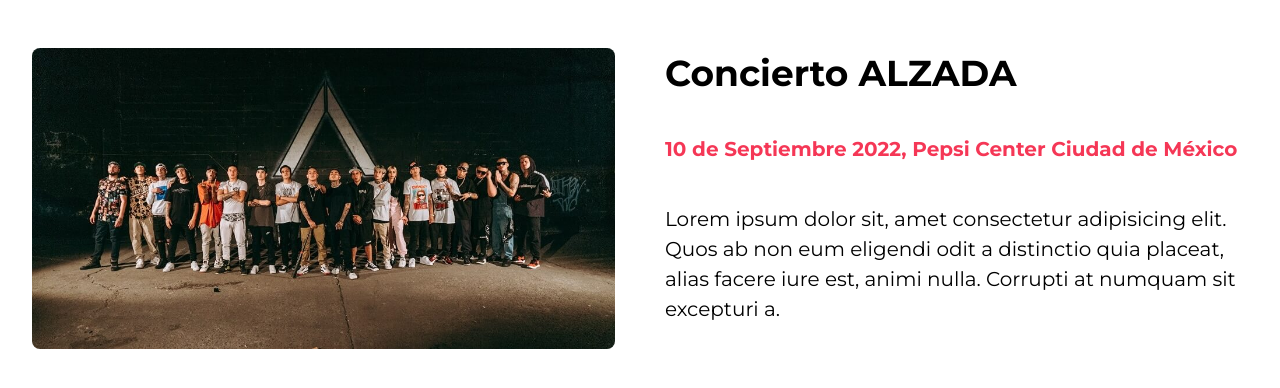
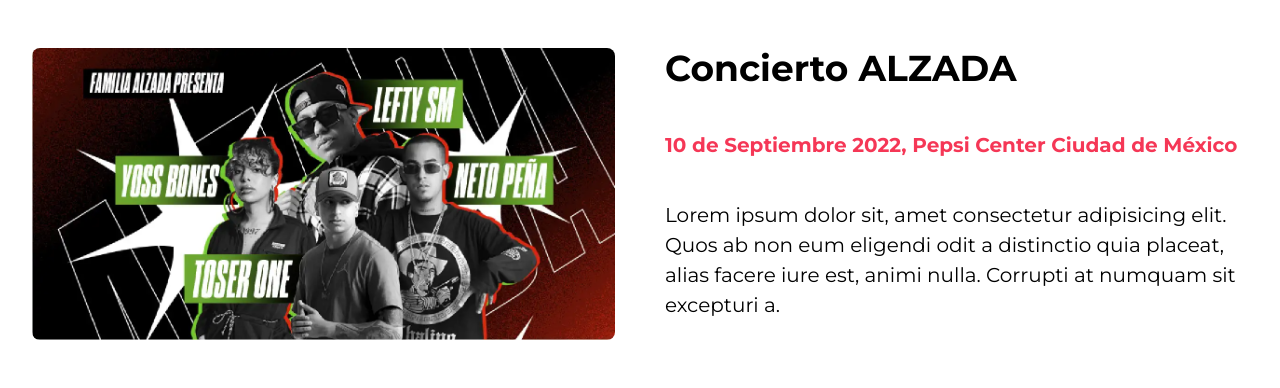
Before and after one commit to LuisHorus/FestivalAlzada, a website: page index.html in a window 1280 px wide. Shown: the part 728-1116 px from the top of the page. Drawn offline with Linux system fonts and the light colour scheme.

Commit message:
se mejoro un Snippet para los picture en vscode

```diff
--- a/index.html
+++ b/index.html
@@ -42,7 +42,10 @@
 
     <section class="contenedor sobre-festival">
         <div class="imagen">
-            <img src="img/alzada/LA-FAMILIA-4.jpg" alt="la familia">
+            <picture>
+                <source srcset="build/img/alzada/familia.webp" type="image/webp" alt="La familia">
+                <img loading="lazy" width="200px" height="300px" src="build/img/alzada/familia.jpg" alt="Alzada">
+            </picture>
         </div>
         <div class="contenido-festival">
             <h2>Concierto ALZADA</h2>
@@ -53,5 +56,7 @@
 
 
 
+
+
 </body>
 </html>
--- a/src/SCSS/base/_globales.scss
+++ b/src/SCSS/base/_globales.scss
@@ -42,5 +42,7 @@
 img{
     display: block;
     max-width: 100%;
+    width: 100%;
+    height: auto;
     border-radius: 8px;
 }
```
Also changed, not shown: build/css/app.css, build/css/base/index.css.
